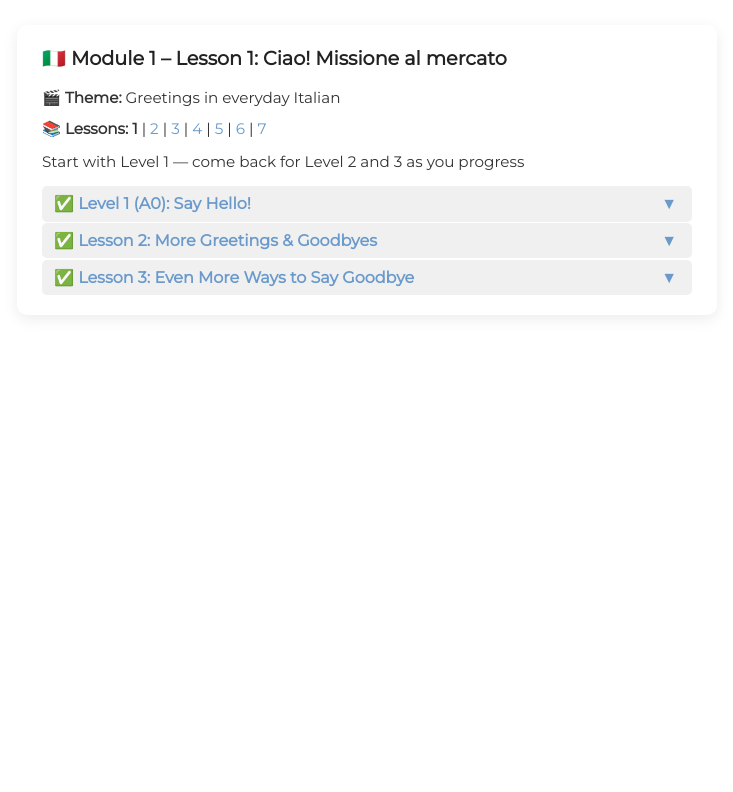
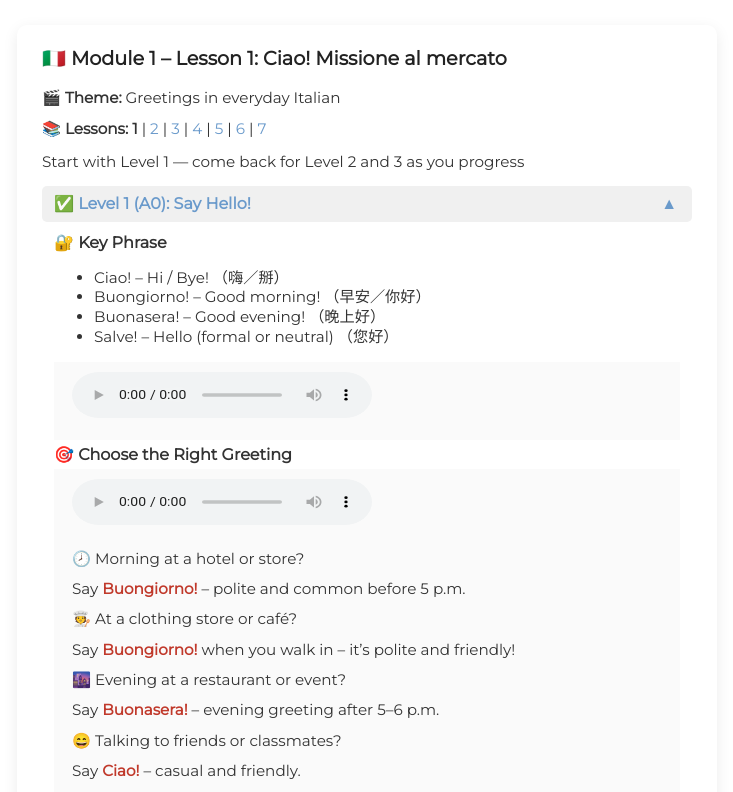
Before and after one commit to linguanana/lingua, a plain HTML site: page italian-life/module1/lesson1.html in a window 1280 px wide. Both pictures are taken after a click on the element "✅ Level 1 (A0): Say Hello!". Shown: the top 792 px of the page, without its empty margins (273-1006 px from the left). Drawn offline with Linux system fonts and the light colour scheme.

Commit message:
toggle-lesson-level.js

```diff
--- a/italian-life/module1/lesson1.html
+++ b/italian-life/module1/lesson1.html
@@ -25,7 +25,7 @@
   <p>Start with Level 1 — come back for Level 2 and 3 as you progress</p>
 
   <!-- <h2>✅ Level 1 (A0): Say Hello!</h2>-->
-  <div class="lesson-level">
+  <div class="lesson-level" id="level-1">
   <h2 class="level-title">✅ Level 1 (A0): Say Hello!</h2>
   <div class="level-content">
 
@@ -83,7 +83,7 @@
   </div></div></div>
 
 
-  <div class="lesson-level">
+  <div class="lesson-level" id="level-2">
     <h2 class="level-title">✅ Lesson 2: More Greetings & Goodbyes</h2>
     <div class="level-content">
 
@@ -135,7 +135,7 @@
     </div>
   </div>
 
-  <div class="lesson-level">
+  <div class="lesson-level" id="level-3">
     <h2 class="level-title">✅ Lesson 3: Even More Ways to Say Goodbye</h2>
     <div class="level-content">
 
--- a/shared/js/toggle-lesson-level.js
+++ b/shared/js/toggle-lesson-level.js
@@ -1,47 +1,58 @@
-document.addEventListener('DOMContentLoaded', () => {
-    // Select all elements with the class 'level-title'. These are your clickable headings for each level.
+document.addEventListener('DOMContentLoaded', function() {
     const levelTitles = document.querySelectorAll('.level-title');
+    const lessonLevels = document.querySelectorAll('.lesson-level'); // Get all lesson level containers
 
-    // Loop through each level title and attach an event listener.
-    levelTitles.forEach(title => {
-        title.addEventListener('click', () => {
-            // Find the closest parent 'div' with the class 'lesson-level'. This is the container for the entire level section.
-            const levelDiv = title.closest('.lesson-level');
-            // The 'level-content' is the next sibling element after the 'level-title'. This is the part that expands/collapses.
-            const levelContent = title.nextElementSibling;
+    // Helper function to set max-height for smooth transitions
+    function setContentMaxHeight(contentElement, isActive) {
+        if (isActive) {
+            contentElement.style.maxHeight = contentElement.scrollHeight + 'px';
+        } else {
+            contentElement.style.maxHeight = null; // Resets max-height for collapse
+        }
+    }
 
-            // Check if the current level is already active (i.e., it's open).
-            if (levelDiv.classList.contains('active')) {
-                // If it's active, we want to close it.
-                levelDiv.classList.remove('active'); // Remove the 'active' class from the parent div.
-                levelContent.style.maxHeight = '0'; // Set max-height to 0 to collapse the content.
-                levelContent.style.padding = '0px 12px'; // Adjust padding to match the collapsed state defined in CSS.
+    // --- On Page Load: Try to restore the last open level ---
+    const lastOpenLevelId = localStorage.getItem('lastOpenLevelId'); // Retrieve stored ID
+    if (lastOpenLevelId) {
+        const targetLevel = document.getElementById(lastOpenLevelId);
+        if (targetLevel) {
+            targetLevel.classList.add('active'); // Add 'active' class to the stored level
+            const content = targetLevel.querySelector('.level-content');
+            setContentMaxHeight(content, true); // Expand its content
+        }
+    }
+    // If no ID is found in localStorage, or the ID doesn't match an existing element,
+    // all levels will remain closed by default (which fulfills your "all close on refresh" for initial state).
+
+
+    // --- Click Event Listener for Level Titles ---
+    levelTitles.forEach(function(title) {
+        title.addEventListener('click', function() {
+            const currentLevel = this.closest('.lesson-level'); // Get the parent .lesson-level
+            const content = currentLevel.querySelector('.level-content');
+            const currentLevelId = currentLevel.id; // Get the unique ID of the clicked level
+
+            // If the clicked level is currently active (open)
+            if (currentLevel.classList.contains('active')) {
+                // Close it
+                currentLevel.classList.remove('active');
+                setContentMaxHeight(content, false);
+                localStorage.removeItem('lastOpenLevelId'); // Clear the stored state, as nothing is open
             } else {
-                // If it's not active, we want to open it.
-                // First, close any other levels that might be open. This ensures only one level is expanded at a time (accordion-style).
-                document.querySelectorAll('.lesson-level.active').forEach(openLevel => {
-                    openLevel.classList.remove('active'); // Remove 'active' class.
-                    const openContent = openLevel.querySelector('.level-content'); // Get its content.
-                    openContent.style.maxHeight = '0'; // Collapse its content.
-                    openContent.style.padding = '0px 12px'; // Adjust its padding.
+                // If the clicked level is not active (closed), open it
+                // First, close any other open levels (accordion behavior)
+                lessonLevels.forEach(function(level) {
+                    if (level !== currentLevel && level.classList.contains('active')) {
+                        level.classList.remove('active');
+                        setContentMaxHeight(level.querySelector('.level-content'), false);
+                    }
                 });
 
-                // Now, open the clicked level.
-                levelDiv.classList.add('active'); // Add the 'active' class to the parent div.
-                // Set max-height to the actual scrollHeight of the content. This allows for a smooth transition regardless of content size.
-                levelContent.style.maxHeight = levelContent.scrollHeight + 'px';
-                levelContent.style.padding = '10px 12px'; // Adjust padding to match the expanded state defined in CSS.
+                // Then, open the clicked level
+                currentLevel.classList.add('active');
+                setContentMaxHeight(content, true);
+                localStorage.setItem('lastOpenLevelId', currentLevelId); // Store the ID of the newly opened level
             }
         });
     });
-
-    // Optional: Automatically open the first level when the page loads. This provides an immediate view of the first set of content.
-    const firstLevel = document.querySelector('.lesson-level');
-    if (firstLevel) {
-        firstLevel.classList.add('active'); // Mark the first level as active.
-        const firstLevelContent = firstLevel.querySelector('.level-content'); // Get its content div.
-        // Set its max-height and padding to immediately show its content.
-        firstLevelContent.style.maxHeight = firstLevelContent.scrollHeight + 'px';
-        firstLevelContent.style.padding = '10px 12px';
-    }
 });
```
